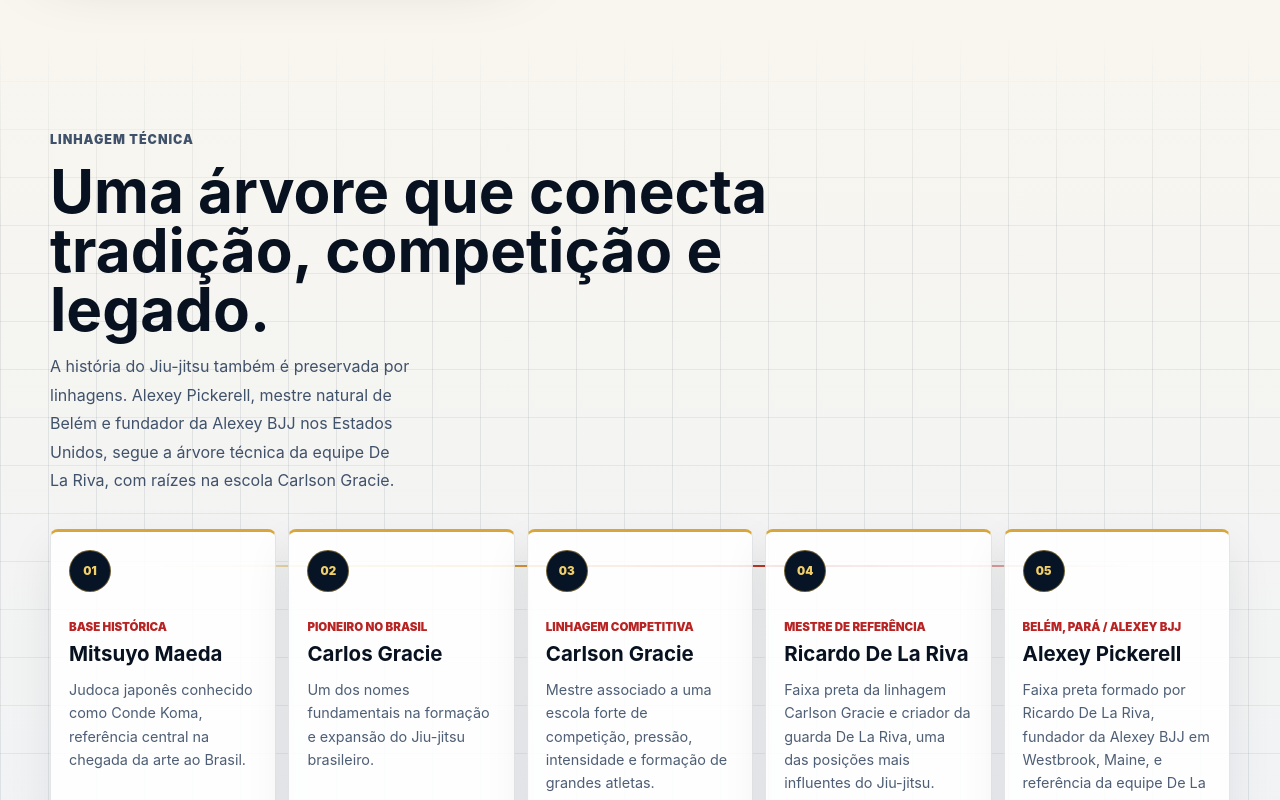
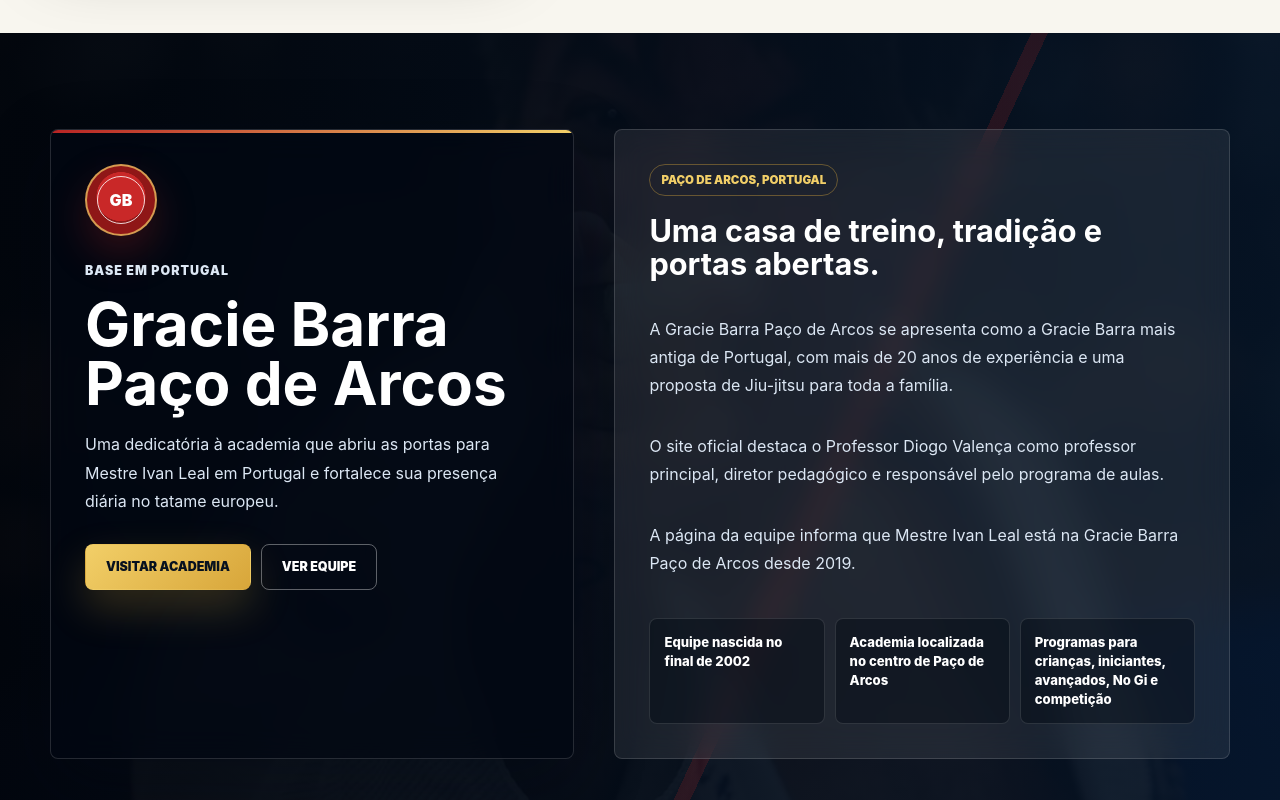
Before and after one commit to linksites/ivanleal, a Next.js app: page / in a window 1280 px wide. Shown: the part 1880-2680 px from the top of the page. Built offline with nearby package versions, Linux system fonts and the light colour scheme.

Commit message:
Add Portugal academy dedication section

```diff
--- a/app/globals.css
+++ b/app/globals.css
@@ -367,6 +367,7 @@
 }
 
 .about,
+.hostAcademy,
 .lineage,
 .gallery,
 .videos,
@@ -459,6 +460,149 @@
 .sectionTitle span {
   color: var(--red);
   font-weight: 950;
+}
+
+.hostAcademy {
+  position: relative;
+  overflow: hidden;
+  background:
+    linear-gradient(90deg, rgba(2, 6, 13, .96), rgba(6, 20, 38, .92)),
+    var(--academy-bg) center 42% / cover;
+  color: #fff;
+}
+
+.hostAcademy::after {
+  content: "";
+  position: absolute;
+  inset: 0;
+  background: linear-gradient(115deg, transparent 0 62%, rgba(184, 36, 36, .18) 62% 63%, transparent 63%);
+  pointer-events: none;
+}
+
+.hostAcademyInner {
+  position: relative;
+  z-index: 1;
+  display: grid;
+  grid-template-columns: .92fr 1.08fr;
+  gap: 40px;
+  align-items: stretch;
+}
+
+.hostAcademyCard,
+.hostAcademyContent {
+  border: 1px solid rgba(255, 255, 255, .14);
+  border-radius: var(--radius);
+  backdrop-filter: blur(16px);
+}
+
+.hostAcademyCard {
+  position: relative;
+  overflow: hidden;
+  padding: 34px;
+  background: rgba(2, 8, 18, .72);
+  box-shadow: var(--shadow);
+}
+
+.hostAcademyCard::before {
+  content: "";
+  position: absolute;
+  top: 0;
+  right: 0;
+  left: 0;
+  height: 3px;
+  background: linear-gradient(90deg, var(--red), var(--gold-2));
+}
+
+.gbMark {
+  display: grid;
+  place-items: center;
+  width: 72px;
+  height: 72px;
+  margin-bottom: 24px;
+  border: 2px solid rgba(242, 207, 104, .72);
+  border-radius: 50%;
+  background: radial-gradient(circle at 50% 45%, #c92828 0 48%, #8f1717 49% 100%);
+  box-shadow: 0 18px 40px rgba(184, 36, 36, .28);
+}
+
+.gbMark span {
+  display: grid;
+  place-items: center;
+  width: 48px;
+  height: 48px;
+  border: 1px solid rgba(255, 255, 255, .82);
+  border-radius: 50%;
+  color: #fff;
+  font-size: 1rem;
+  font-weight: 950;
+}
+
+.hostAcademyCard h2 {
+  max-width: 540px;
+}
+
+.hostAcademyCard p,
+.hostAcademyContent p {
+  color: #dce7f4;
+  line-height: 1.78;
+}
+
+.hostAcademyActions {
+  display: flex;
+  flex-wrap: wrap;
+  gap: 10px;
+  margin-top: 28px;
+}
+
+.hostAcademy .outline {
+  border-color: rgba(255, 255, 255, .36);
+  color: #fff;
+}
+
+.hostAcademyContent {
+  display: flex;
+  flex-direction: column;
+  justify-content: center;
+  padding: 34px;
+  background: rgba(255, 255, 255, .08);
+}
+
+.hostAcademyContent > span {
+  width: fit-content;
+  margin-bottom: 18px;
+  border: 1px solid rgba(216, 166, 58, .4);
+  border-radius: 999px;
+  color: var(--gold-2);
+  font-size: .72rem;
+  font-weight: 950;
+  padding: 8px 11px;
+  text-transform: uppercase;
+}
+
+.hostAcademyContent h3 {
+  margin: 0 0 18px;
+  color: #fff;
+  font-size: clamp(1.55rem, 2.4vw, 2.2rem);
+  line-height: 1.08;
+}
+
+.academyDetailGrid {
+  display: grid;
+  grid-template-columns: repeat(3, 1fr);
+  gap: 10px;
+  margin-top: 24px;
+}
+
+.academyDetailGrid small {
+  min-height: 92px;
+  border: 1px solid rgba(255, 255, 255, .12);
+  border-radius: var(--radius);
+  background: rgba(2, 8, 18, .42);
+  color: #fff;
+  font-size: .82rem;
+  font-weight: 850;
+  line-height: 1.45;
+  padding: 14px;
 }
 
 .lineage {
@@ -1004,6 +1148,8 @@
   .lineageNode { min-height: 0; }
   .lineageNote { grid-template-columns: 1fr; align-items: flex-start; }
   .sourceLinks { justify-content: flex-start; }
+  .academyDetailGrid { grid-template-columns: 1fr; }
+  .academyDetailGrid small { min-height: 0; }
   .galleryGrid { grid-template-columns: repeat(2, 1fr); }
 }
 
@@ -1014,6 +1160,7 @@
   .mobileMenu { display: flex; }
   .hero,
   .about,
+  .hostAcademyInner,
   .achievementInner,
   .cta { grid-template-columns: 1fr; }
   .hero {
@@ -1057,6 +1204,7 @@
   .galleryGrid { grid-auto-rows: 330px; }
   .galleryGrid figure.wide { grid-column: span 1; grid-row: span 1; }
   .about,
+  .hostAcademy,
   .lineage,
   .gallery,
   .videos,
--- a/app/page.tsx
+++ b/app/page.tsx
@@ -2,6 +2,7 @@
 import { Hero } from '@/components/Hero'
 import { Stats } from '@/components/Stats'
 import { About } from '@/components/About'
+import { HostAcademy } from '@/components/HostAcademy'
 import { Lineage } from '@/components/Lineage'
 import { Gallery } from '@/components/Gallery'
 import { Videos } from '@/components/Videos'
@@ -17,6 +18,7 @@
       <Hero />
       <Stats />
       <About />
+      <HostAcademy />
       <Lineage />
       <Gallery />
       <Videos />
--- a/components/Footer.tsx
+++ b/components/Footer.tsx
@@ -8,6 +8,7 @@
         </div>
         <nav aria-label="Links do rodapé">
           <a href="#sobre">Sobre</a>
+          <a href="#base-portugal">Base em Portugal</a>
           <a href="#linhagem">Linhagem</a>
           <a href="#galeria">Galeria</a>
           <a href="#videos">Vídeos</a>
--- /dev/null
+++ b/components/HostAcademy.tsx
@@ -0,0 +1,45 @@
+import type { CSSProperties } from 'react'
+import { hostAcademy } from '@/data/academy'
+
+export function HostAcademy() {
+  const basePath = process.env.NEXT_PUBLIC_BASE_PATH || ''
+  const academyStyle = {
+    '--academy-bg': `url("${basePath}/images/ivan-apontando.jpeg")`
+  } as CSSProperties
+
+  return (
+    <section id="base-portugal" className="hostAcademy" style={academyStyle}>
+      <div className="sectionShell hostAcademyInner">
+        <div className="hostAcademyCard fadeInLeft">
+          <div className="gbMark" aria-hidden="true">
+            <span>GB</span>
+          </div>
+          <p className="eyebrow">Base em Portugal</p>
+          <h2>{hostAcademy.name}</h2>
+          <p>{hostAcademy.dedication}</p>
+          <div className="hostAcademyActions">
+            <a className="button primary" href={hostAcademy.url} target="_blank" rel="noreferrer">
+              Visitar academia
+            </a>
+            <a className="button outline" href={hostAcademy.teamUrl} target="_blank" rel="noreferrer">
+              Ver equipe
+            </a>
+          </div>
+        </div>
+
+        <div className="hostAcademyContent fadeInRight delay-200">
+          <span>{hostAcademy.location}</span>
+          <h3>Uma casa de treino, tradição e portas abertas.</h3>
+          <p>{hostAcademy.summary}</p>
+          <p>{hostAcademy.leadership}</p>
+          <p>{hostAcademy.ivanConnection}</p>
+          <div className="academyDetailGrid">
+            {hostAcademy.details.map((detail) => (
+              <small key={detail}>{detail}</small>
+            ))}
+          </div>
+        </div>
+      </div>
+    </section>
+  )
+}
--- /dev/null
+++ b/data/academy.ts
@@ -0,0 +1,19 @@
+export const hostAcademy = {
+  name: 'Gracie Barra Paço de Arcos',
+  url: 'https://www.graciebarra-pa.com/',
+  teamUrl: 'https://www.graciebarra-pa.com/equipa',
+  location: 'Paço de Arcos, Portugal',
+  dedication:
+    'Uma dedicatória à academia que abriu as portas para Mestre Ivan Leal em Portugal e fortalece sua presença diária no tatame europeu.',
+  summary:
+    'A Gracie Barra Paço de Arcos se apresenta como a Gracie Barra mais antiga de Portugal, com mais de 20 anos de experiência e uma proposta de Jiu-jitsu para toda a família.',
+  leadership:
+    'O site oficial destaca o Professor Diogo Valença como professor principal, diretor pedagógico e responsável pelo programa de aulas.',
+  ivanConnection:
+    'A página da equipe informa que Mestre Ivan Leal está na Gracie Barra Paço de Arcos desde 2019.',
+  details: [
+    'Equipe nascida no final de 2002',
+    'Academia localizada no centro de Paço de Arcos',
+    'Programas para crianças, iniciantes, avançados, No Gi e competição'
+  ]
+}
```
